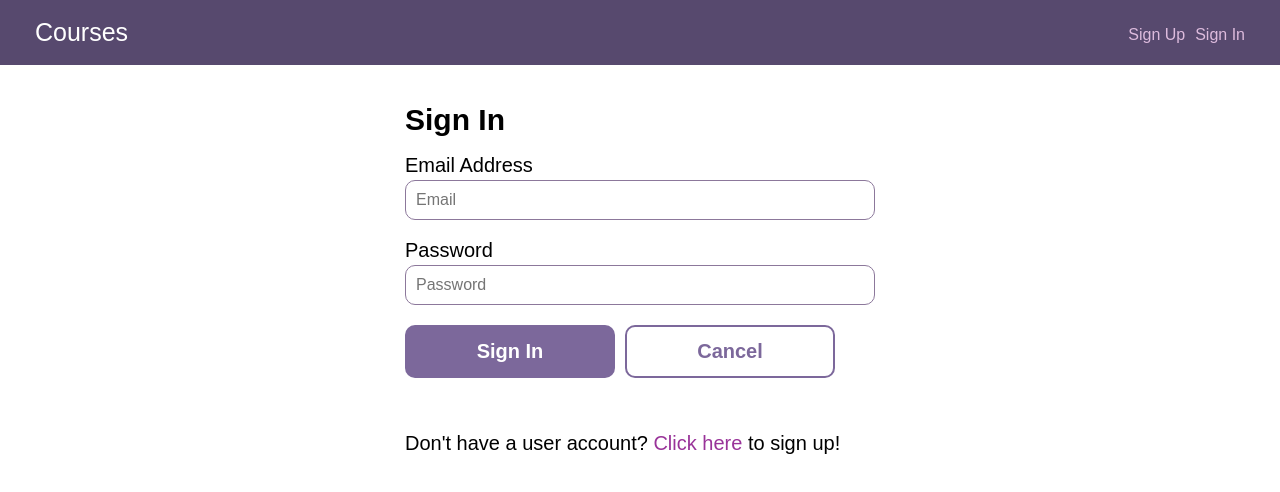
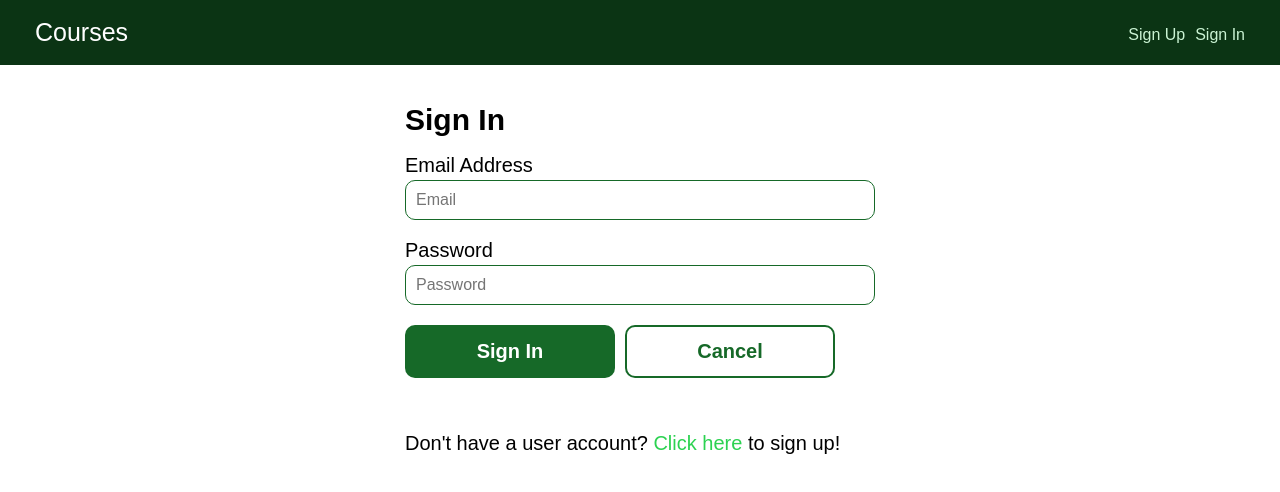
Before and after one commit to seankozen/FSJS-techdegree-project-10-Final, a React (Create React App) app in the folder client/: page /signin in a window 1280 px wide. Shown: the top 492 px of the page. Built offline with nearby package versions, Linux system fonts and the light colour scheme.

Commit message:
Ready to submit

```diff
--- a/client/src/styles/global.css
+++ b/client/src/styles/global.css
@@ -20,7 +20,7 @@ p {
     hyphens: auto;
 }
 a {
-    color: #939;
+    color: #2cd251;
     text-decoration: none;
 }
 .wrap {
@@ -29,7 +29,7 @@ a {
     padding: 0 1rem;
 }
 header {
-    background: #57496e;
+    background: #0b3414;
     color: #fff;
     padding: 1rem 0;
     margin-bottom: 2rem;
@@ -47,7 +47,7 @@ header li {
     font-size: .8rem;
 }
 header nav a {
-    color: #dbd;
+    color: #caf3d3;
 }
 header nav a:hover {
     color: #fff;
@@ -62,7 +62,7 @@ header nav a:hover {
     margin-left: .5rem;
 }
 .course--module {
-    background: #7c689b;
+    background:  #219e3d;
     border-radius: .5rem;
     padding: 1.5rem;
     margin-bottom: 1.5rem;
@@ -80,8 +80,8 @@ header nav a:hover {
     font-size: 1.25rem;
 }
 .course--add--module {
-    background: #ddd9e4;
-    color: #57496e;
+    background: #caf3d3;
+    color:  #166928;
     font-weight: 300;
     font-size: 1.25rem;
 }
@@ -89,7 +89,7 @@ header nav a:hover {
     width: 20px;
     height: auto;
     margin-right: 5px;
-    fill: #57496e;
+    fill:    #166928;
 }
 .course--detail--title {
     padding-bottom: .25rem;
@@ -104,7 +104,7 @@ header nav a:hover {
     font-size: 2rem;
     margin-bottom: .5rem;
     font-weight: 700;
-    color: #47395e;
+    color: #0b3414;
 }
 .course--detail--list {
     font-weight: 300;
@@ -112,12 +112,12 @@ header nav a:hover {
     line-height: 1.5;
 }
 .actions--bar {
-    background: #e9e5f0;
+    background: #caf3d3;
     padding: 1rem 0;
     margin: -2rem 0 2rem;
 }
 .validation--errors {
-    background: #e9e5f0;
+    background: #caf3d3;
     padding: 1rem;
     border-radius: .5rem;
     margin-bottom: 2.5rem;
@@ -155,9 +155,9 @@ label {
 input, textarea {
     display: block;
     width: 100%;
-    color: #332a40;
+    color: #000;
     border-radius: .5rem;
-    border: 1px solid #8c789b;
+    border: 1px solid #166928;
     padding: .5rem;
     margin-bottom: 1rem;
     font-family: 'Work Sans', sans-serif;
@@ -167,7 +167,7 @@ textarea {
     min-height: 300px;
 }
 .button {
-    background: #7c689b;
+    background: #166928;
     color: #fff;
     font-size: 1rem;
     padding: .75rem 1.5rem;
@@ -184,24 +184,24 @@ textarea {
     margin-bottom: 0;
 }
 .button:not(.button-secondary):hover {
-    background: #63537d;
+    background: #2cd251;
     cursor: pointer;
 }
 .button-secondary {
-    color: #7c689b;
+    color: #166928;
     background: none;
-    box-shadow: 0 0 0 2px #7c689b inset;
+    box-shadow: 0 0 0 2px #166928 inset;
     transition: box-shadow 0.2s, color 0.2s;
 }
 .button-secondary:hover {
-    color: #63537d;
-    box-shadow: 0 0 0 2px #63537d inset;
+    color: #2cd251;
+    box-shadow: 0 0 0 2px #2cd251 inset;
     cursor: pointer;
 }
 input:focus, button:focus, .button:focus, textarea:focus {
     border: none;
     border-radius: 0;
-    outline: 2px solid #332a40;
+    outline: 2px solid  #0b3414;
 }
 
 @media screen and (min-width: 600px) {
```
